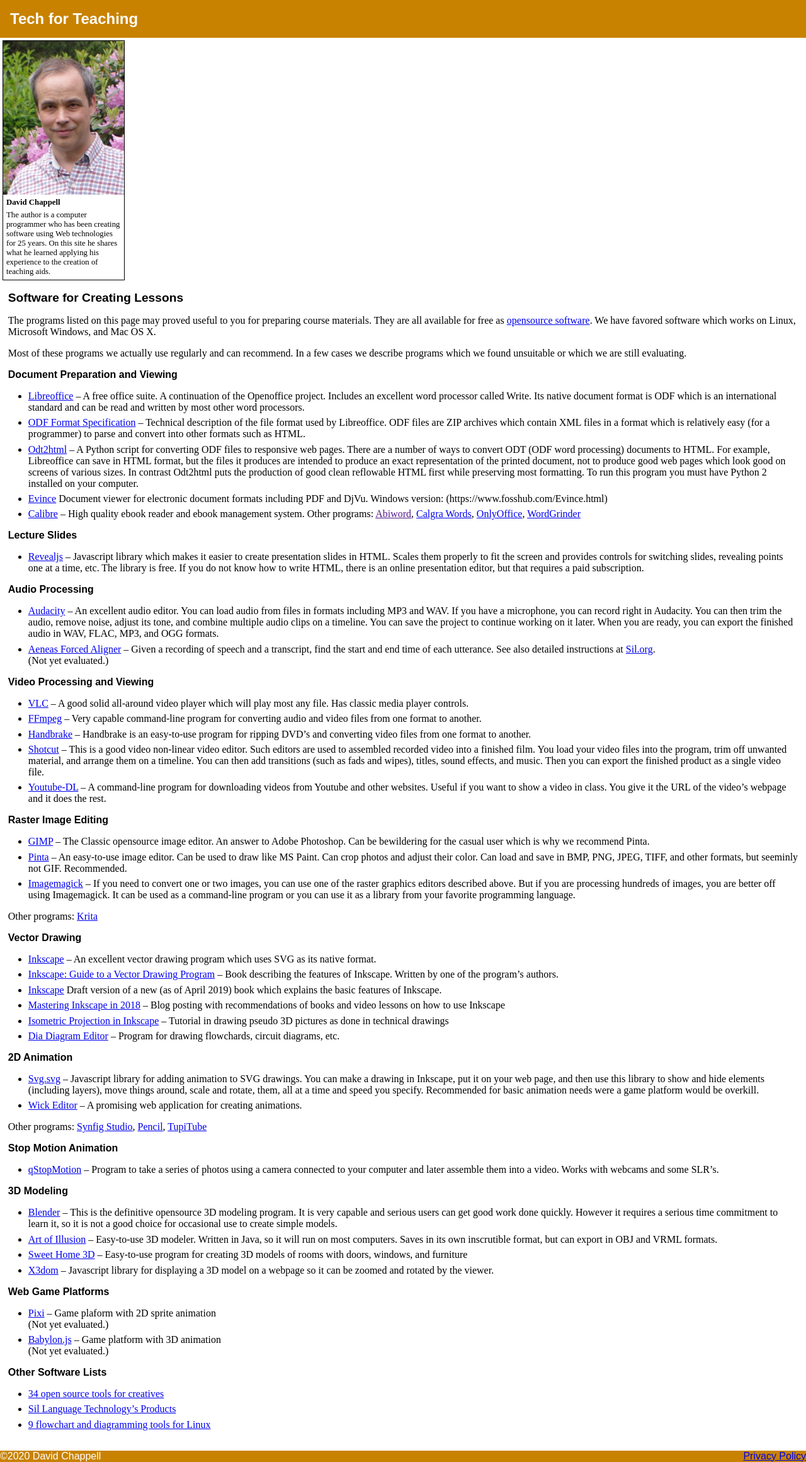
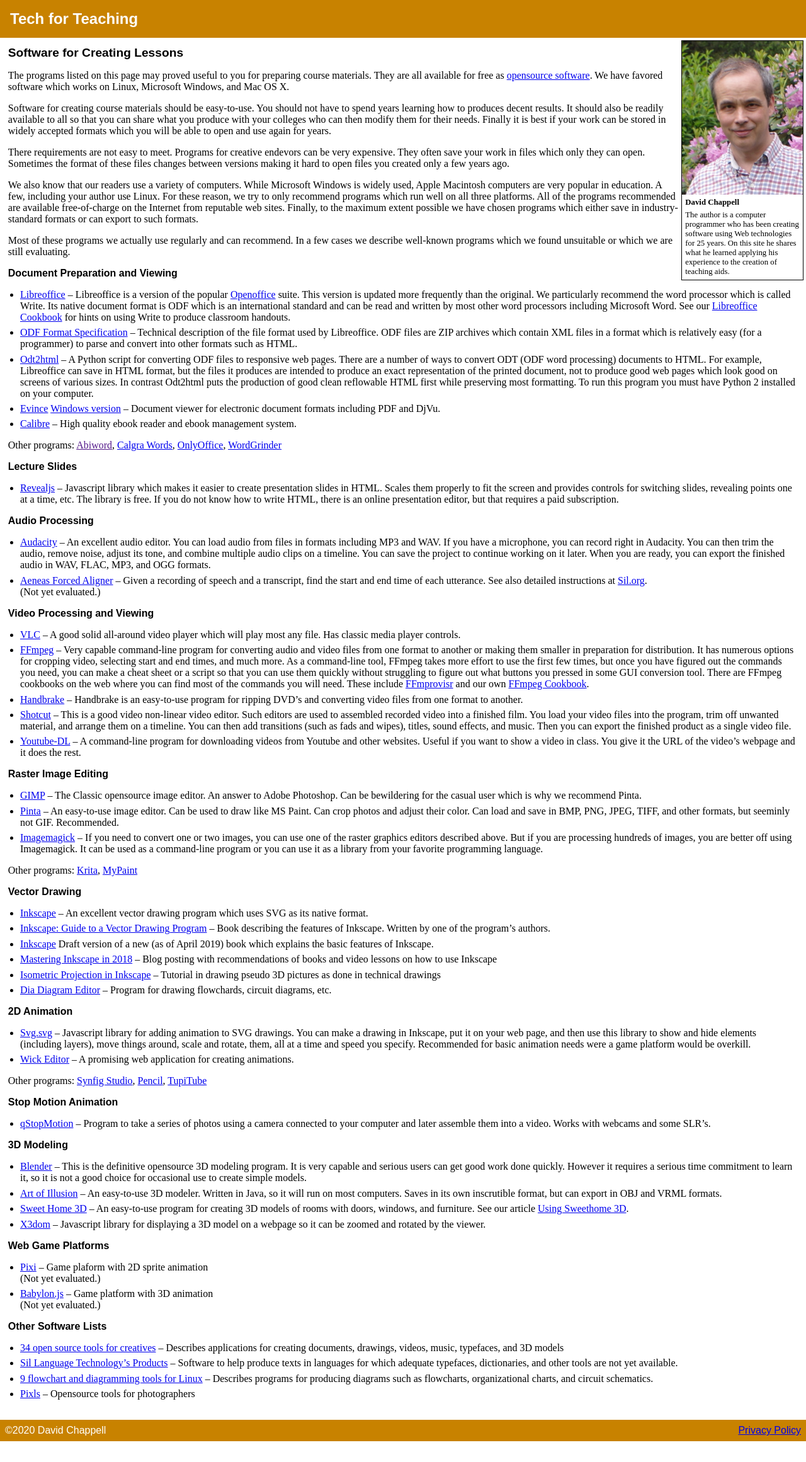
Before and after one commit to david672orford/tech-for-teaching, a Jekyll site: the page built from software/index.md, in a window 1280 px wide. Shown: the whole page at 63% size. Built offline with Jekyll 4.4.1, drawn with Linux system fonts in a browser that asks for light colours; our own code applies the rules of GitHub Pages for plain Markdown files; after the commit the page ends 2288 px from its top, so only the background shows below that.

Commit message:
linked to our articles about software

```diff
--- a/assets/css/style.css
+++ b/assets/css/style.css
@@ -3,22 +3,15 @@
 	padding: 0;
 	}
 BODY {
-	display: flex;
-	flex-direction: column;
 	height: 100%;
 	background-color: white;
 	color: black;
 	font-size: 12pt;
 	}
-DIV.middle {
-	flex-grow: 1;
-	overflow: auto;
-	}
 MAIN {
 	margin: .8em;
 	}
 HEADER, FOOTER {
-	flex-shrink: 0;
 	font-family: sans-serif;
 	color: white;
 	background-color: #c88200;
@@ -45,7 +38,7 @@
 	}
 
 UL {
-	padding-left: 2em;
+	padding-left: 1.2em;
 	}
 LI {
 	margin: .4em 0;
@@ -100,13 +93,13 @@
 	}
 
 FOOTER {
-	display: flex;
-	justify-content: space-between;
 	/*position: fixed;
 	left: 0;
 	bottom: 0;
-	right: 0;
-	padding: .5em;*/
+	right: 0;*/
+	display: flex;
+	justify-content: space-between;
+	padding: .5em;
 	}
 
 /* Syntax highlighting */
--- a/software/index.md
+++ b/software/index.md
@@ -1,20 +1,43 @@
 ## Software for Creating Lessons
 
 The programs listed on this page may proved useful to you for preparing course
-materials. They are all available for free as
-[opensource software](https://opensource.org/).
+materials. They are all available for free as [opensource software](https://opensource.org/).
 We have favored software which works on Linux, Microsoft Windows, and Mac OS X.
 
+Software for creating course materials should be easy-to-use. You should not
+have to spend years learning how to produces decent results. It should also be
+readily available to all so that you can share what you produce with your
+colleges who can then modify them for their needs. Finally it is best if your
+work can be stored in widely accepted formats which you will be able to open
+and use again for years.
+
+There requirements are not easy to meet. Programs for creative endevors can be
+very expensive. They often save your work in files which only they can open.
+Sometimes the format of these files changes between versions making it hard to
+open files you created only a few years ago.
+
+We also know that our readers use a variety of computers. While Microsoft
+Windows is widely used, Apple Macintosh computers are very popular in
+education. A few, including your author use Linux. For these reason, we try to
+only recommend programs which run well on all three platforms.  All of the
+programs recommended are available free-of-charge on the Internet from
+reputable web sites.  Finally, to the maximum extent possible we have chosen
+programs which either save in industry-standard formats or can export to such
+formats.
+
 Most of these programs we actually use regularly and can recommend.
-In a few cases we describe programs which we found unsuitable or
+In a few cases we describe well-known programs which we found unsuitable or
 which we are still evaluating.
 
 ### Document Preparation and Viewing
 * [Libreoffice](https://www.libreoffice.org/) --
-	A free office suite. A continuation of the Openoffice project. Includes
-	an excellent word processor called Write. Its native document format is
-	ODF which is an international standard and can be read and written by
-	most other word processors.
+	Libreoffice is a version of the popular [Openoffice](https://www.openoffice.org/) suite.
+	This version is updated more frequently than the original.
+	We particularly recommend the word processor which is called Write. Its native
+	document format is ODF which is an international standard and can be read and
+	written by most other word processors including Microsoft Word. See our
+	[Libreoffice Cookbook](libreoffice/) for hints on using Write to produce
+	classroom handouts.
 * [ODF Format Specification](http://docs.oasis-open.org/office/v1.2/cs01/OpenDocument-v1.2-cs01.html) --
 	Technical description of the file format used by Libreoffice. ODF files
 	are ZIP archives which contain XML files in a format which is relatively
@@ -30,10 +53,11 @@
 	reflowable HTML first while preserving most formatting. To run this
 	program you must have Python 2 installed on your computer.
 * [Evince](https://wiki.gnome.org/Apps/Evince/)
+	[Windows version](https://www.fosshub.com/Evince.html) --
 	Document viewer for electronic document formats including PDF and DjVu.
-	Windows version: (https://www.fosshub.com/Evince.html)
 * [Calibre](https://calibre-ebook.com/) --
 	High quality ebook reader and ebook management system.
+
 Other programs:
 	[Abiword](),
 	[Calgra Words](https://www.calligra.org/words/),
@@ -68,7 +92,16 @@
 	Has classic media player controls.
 * [FFmpeg](https://www.ffmpeg.org) --
 	Very capable command-line program for converting audio and video files
-	from one format to another.
+	from one format to another or making them smaller in preparation for
+	distribution. It has numerous options for cropping video, selecting
+	start and end times, and much more. As a command-line tool, FFmpeg takes
+	more effort to use the first few times, but once you have figured out
+	the commands you need, you can make a cheat sheet or a script so that
+	you can use them quickly without struggling to figure out what buttons
+	you pressed in some GUI conversion tool. There are FFmpeg cookbooks on the
+	web where you can find most of the commands you will need. These include
+	[FFmprovisr](https://amiaopensource.github.io/ffmprovisr/) and our
+	own [FFmpeg Cookbook](ffmpeg/).
 * [Handbrake](https://handbrake.fr/) --
 	Handbrake is an easy-to-use program for ripping DVD’s and converting
 	video files from one format to another.
@@ -99,7 +132,9 @@
 	command-line program or you can use it as a library from your favorite
 	programming language.
 
-Other programs: [Krita](https://krita.org/)
+Other programs:
+	[Krita](https://krita.org/),
+	[MyPaint](http://mypaint.org/)
 
 ### Vector Drawing
 * [Inkscape](https://inkscape.org/) --
@@ -144,10 +179,11 @@
 	time commitment to learn it, so it is not a good choice for occasional use
 	to create simple models.
 * [Art of Illusion](http://www.artofillusion.org) --
-	Easy-to-use 3D modeler. Written in Java, so it will run on most computers.
+	An easy-to-use 3D modeler. Written in Java, so it will run on most computers.
 	Saves in its own inscrutible format, but can export in OBJ and VRML formats.
 * [Sweet Home 3D](http://www.sweethome3d.com) --
-	Easy-to-use program for creating 3D models of rooms with doors, windows, and furniture
+	An easy-to-use program for creating 3D models of rooms with doors, windows, and furniture.
+	See our article [Using Sweethome 3D](sweethome/).
 * [X3dom](https://www.x3dom.org/) --
 	Javascript library for displaying a 3D model on a webpage so it can be
 	zoomed and rotated by the viewer.
@@ -161,6 +197,12 @@
 	<br>(Not yet evaluated.)
 
 ### Other Software Lists
-* [34 open source tools for creatives](https://opensource.com/article/16/12/yearbook-top-open-source-creative-tools-2016)
-* [Sil Language Technology's Products](http://software.sil.org/products/)
-* [9 flowchart and diagramming tools for Linux](https://opensource.com/article/18/8/flowchart-diagramming-linux)
+* [34 open source tools for creatives](https://opensource.com/article/16/12/yearbook-top-open-source-creative-tools-2016) --
+	Describes applications for creating documents, drawings, videos, music, typefaces, and 3D models
+* [Sil Language Technology's Products](http://software.sil.org/products/) --
+	Software to help produce texts in languages for which adequate typefaces, dictionaries, and
+	other tools are not yet available.
+* [9 flowchart and diagramming tools for Linux](https://opensource.com/article/18/8/flowchart-diagramming-linux) --
+	Describes programs for producing diagrams such as flowcharts, organizational charts, and circuit schematics.
+* [Pixls](https://pixls.us/) --
+	Opensource tools for photographers
```
Also changed, not shown: software/ffmpeg/index.md (+11 -23 lines), software/libreoffice/index.md (+9 -13 lines), software/oindex.md (deleted, +0 -29 lines), software/sweethome3d/index.md (+13 -15 lines).
